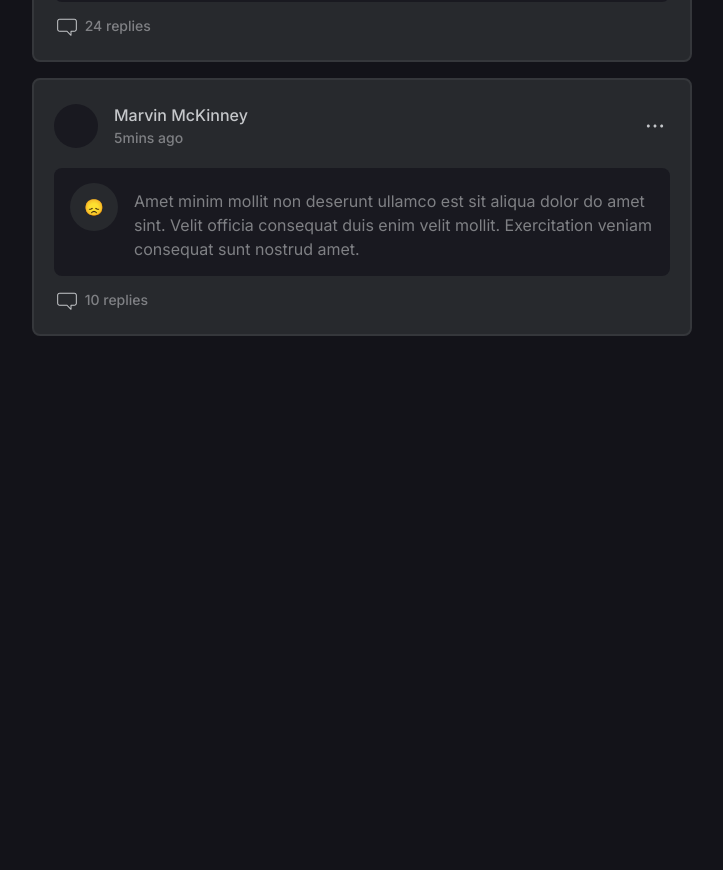
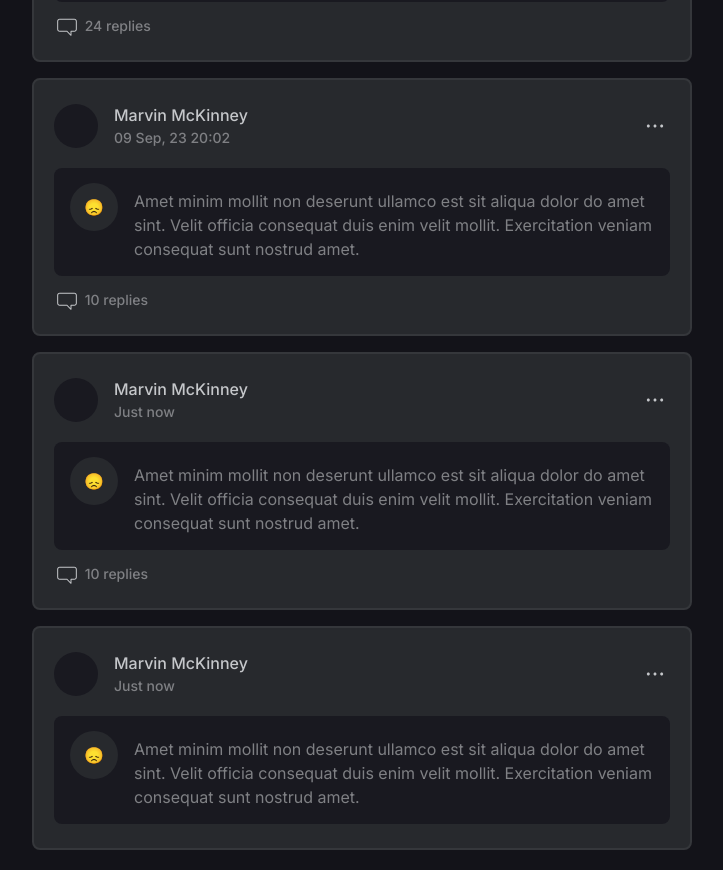
Before and after one commit to mehulsachdeva/atlys-ui, a React (Create React App) app: page /dashboard in a window 1280 px wide. Shown: the part 641-1511 px from the top of the page, without its empty margins (278-1001 px from the left). Before the commit the page ends 997 px from the top, so only its background shows below. Built offline with nearby package versions, Linux system fonts and the light colour scheme.

Commit message:
Add timestamp formatter

```diff
--- a/src/components/common/core/CommentBlock/index.tsx
+++ b/src/components/common/core/CommentBlock/index.tsx
@@ -1,6 +1,7 @@
 import { memo } from "react"
 import styles from "./index.module.css"
 import CommentBox from "../CommentBox"
+import { formatCommentTimestamp } from "utils/comment"
 import { KebabMenu } from "components/common/icons/KebabMenu"
 import { ChatBubble } from "components/common/icons/ChatBubble"
 
@@ -21,6 +22,7 @@ interface CommentBlockType {
 
 const CommentBlock = (props: CommentBlockType) => {
 	const { data } = props
+	const timestamp = formatCommentTimestamp(data.created_at)
 
 	if (!data) return null
 	return (
@@ -30,7 +32,7 @@ const CommentBlock = (props: CommentBlockType) => {
 					<div className={styles.picture} />
 					<div>
 						<div className={styles.userName}>{data.created_by?.name}</div>
-						<div className={styles.timestamp}>5mins ago</div>
+						{timestamp ? <div className={styles.timestamp}>{timestamp}</div> : null}
 					</div>
 				</div>
 				<div className={styles.menu}>
--- a/src/components/containers/Dashboard/mock.ts
+++ b/src/components/containers/Dashboard/mock.ts
@@ -5,7 +5,7 @@ export const data = [
 			name: "Theresa Webb",
 			picture: "image.png",
 		},
-		created_at: "2024-08-09T11:02:13.331Z",
+		created_at: "2024-08-09T12:18:37.952Z",
 		updated_at: "2024-08-09T11:02:13.331Z",
 		highlighter: "👋",
 		comment:
@@ -19,12 +19,39 @@ export const data = [
 			name: "Marvin McKinney",
 			picture: "image.png",
 		},
-		created_at: "2024-08-09T11:02:13.331Z",
-		updated_at: "2024-08-09T11:12:13.331Z",
+		created_at: "2023-09-09T20:02:13.331Z",
+		updated_at: "2024-08-09T21:12:13.331Z",
 		highlighter: "😞",
 		comment:
 			"Amet minim mollit non deserunt ullamco est sit aliqua dolor do amet sint. Velit officia consequat duis enim velit mollit. Exercitation veniam consequat sunt nostrud amet.",
 		replies: 10,
 		edited: true,
 	},
+	{
+		id: 3,
+		created_by: {
+			name: "Marvin McKinney",
+			picture: "image.png",
+		},
+		created_at: "2024-08-09T12:16:41.085Z",
+		updated_at: "2024-08-09T11:12:13.331Z",
+		highlighter: "😞",
+		comment:
+			"Amet minim mollit non deserunt ullamco est sit aliqua dolor do amet sint. Velit officia consequat duis enim velit mollit. Exercitation veniam consequat sunt nostrud amet.",
+		replies: 10,
+		edited: false,
+	},
+	{
+		id: 4,
+		created_by: {
+			name: "Marvin McKinney",
+			picture: "image.png",
+		},
+		created_at: "2024-08-09T11:02:13.331Z",
+		updated_at: "2024-08-09T11:12:13.331Z",
+		highlighter: "😞",
+		comment:
+			"Amet minim mollit non deserunt ullamco est sit aliqua dolor do amet sint. Velit officia consequat duis enim velit mollit. Exercitation veniam consequat sunt nostrud amet.",
+		edited: true,
+	},
 ]
--- /dev/null
+++ b/src/utils/comment.ts
@@ -0,0 +1,60 @@
+export const formatCommentTimestamp = (date: string) => {
+	const now = new Date().getTime()
+	const givenData = new Date(date).getTime()
+	const diffMs = now - givenData // Difference in milliseconds
+	const diffSec = Math.floor(diffMs / 1000) // Difference in seconds
+	const diffMin = Math.floor(diffSec / 60) // Difference in minutes
+	const diffHr = Math.floor(diffMin / 60) // Difference in hours
+
+	if (diffSec < 10) {
+		return "Just now"
+	} else if (diffSec < 60) {
+		// Less than 1 minute
+		return `${diffSec} sec${diffSec !== 1 ? "s" : ""} ago`
+	} else if (diffSec < 3600) {
+		// Less than 1 hour
+		return `${diffMin} min${diffMin !== 1 ? "s" : ""} ago`
+	} else if (diffHr < 24) {
+		// Less than 1 day
+		return `${diffHr} hr${diffHr !== 1 ? "s" : ""} ago`
+	} else {
+		return formatDate(date)
+	}
+}
+
+const formatDate = (date: string) => {
+	const months = [
+		"Jan",
+		"Feb",
+		"Mar",
+		"Apr",
+		"May",
+		"Jun",
+		"Jul",
+		"Aug",
+		"Sep",
+		"Oct",
+		"Nov",
+		"Dec",
+	]
+
+	try {
+		const d = new Date(date)
+		if (!isValidDate(d)) throw new Error("Invalid Date")
+		let day = String(d.getUTCDate())
+		let month = months[d.getUTCMonth()]
+		let year = String(d.getUTCFullYear().toString().slice(-2))
+		let hours = String(d.getUTCHours())
+		let minutes = String(d.getUTCMinutes())
+		if (+day < 10) day = "0" + day
+		if (+hours < 10) hours = "0" + hours
+		if (+minutes < 10) minutes = "0" + minutes
+		return `${day} ${month}, ${year} ${hours}:${minutes}`
+	} catch (err) {
+		return null
+	}
+}
+
+const isValidDate = (date: Date) => {
+	return date instanceof Date && !isNaN(date.getTime())
+}
```
